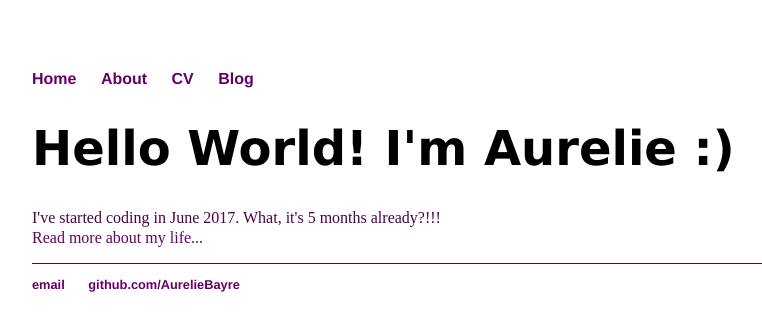
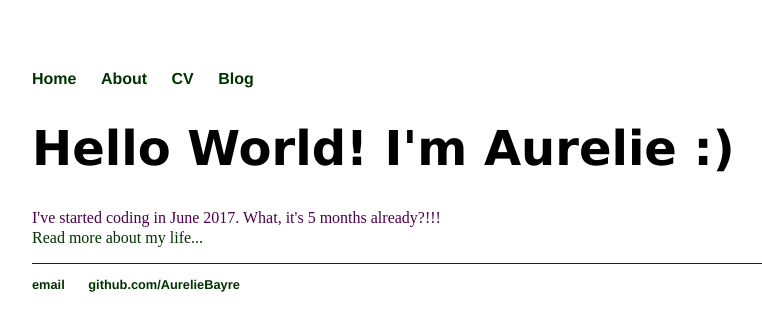
Before and after one commit to AurelieBayre/aurelieBayre.github.io, a Jekyll site: the page built from index.html, in a window 1280 px wide. Shown: the top 331 px of the page, without its empty margins (192-954 px from the left). Built offline with Jekyll 4.4.1, drawn with Linux system fonts in a browser that asks for light colours.

Commit message:
Update main.css

```diff
--- a/css/main.css
+++ b/css/main.css
@@ -14,7 +14,7 @@ nav ul li, footer ul li {
 }
 a {
     text-decoration: none;
-    color: #660066;
+    color: #003300;
 }
 a:hover {
     letter-spacing: 0.1654em;
```
